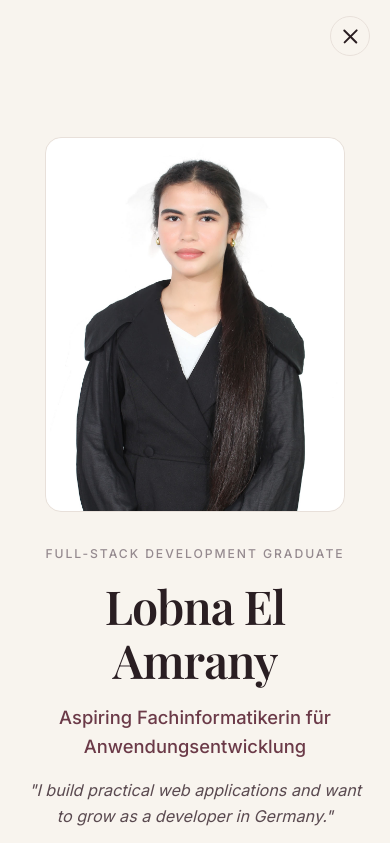
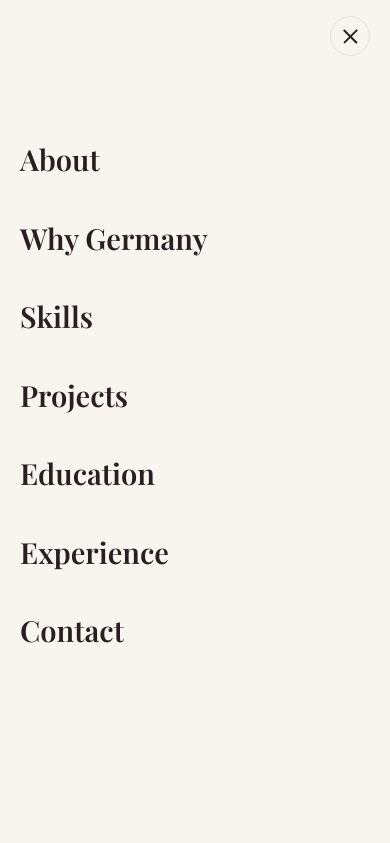
Before and after one commit to lobnaelamrany/portfolio, a plain HTML site: page index.html in a window 390 px wide. Both pictures are taken after a click on the button 350 px from the left and 36 px from the top of the page. Shown: the top 843 px of the page. Drawn offline with nearby package versions, Linux system fonts and the light colour scheme.

Commit message:
Update components.css

```diff
--- a/css/components.css
+++ b/css/components.css
@@ -2,7 +2,6 @@
    COMPONENTS — buttons, cards, accordion, tags
    ============================================ */
 
-/* ---------- BUTTONS ---------- */
 .btn {
   display: inline-flex;
   align-items: center;
@@ -56,7 +55,6 @@
   color: var(--color-accent);
 }
 
-/* ---------- TECH TAGS ---------- */
 .tech-tags {
   display: flex;
   flex-wrap: wrap;
@@ -75,7 +73,6 @@
   border-radius: var(--radius-full);
 }
 
-/* ---------- TECH LIST (skills) ---------- */
 .tech-list {
   display: flex;
   flex-wrap: wrap;
@@ -100,7 +97,6 @@
   color: var(--color-text-primary);
 }
 
-/* ---------- BADGES ---------- */
 .badge {
   display: inline-block;
   padding: var(--space-1) var(--space-3);
@@ -122,7 +118,6 @@
   background-color: var(--color-progress-bg);
 }
 
-/* ---------- PROJECT CARD (accordion) ---------- */
 .project-card {
   background-color: var(--color-bg);
   border: 1px solid var(--color-border);
@@ -254,7 +249,6 @@
   gap: var(--space-4);
 }
 
-/* ---------- LANGUAGE LIST ITEM ---------- */
 .language-list li {
   display: flex;
   justify-content: space-between;
@@ -284,7 +278,6 @@
   border-radius: var(--radius-full);
 }
 
-/* ---------- CONTACT ITEM ---------- */
 .contact-list li {
   display: flex;
   flex-direction: column;
@@ -319,7 +312,6 @@
   color: var(--color-accent);
 }
 
-/* ---------- LANGUAGE SWITCHER ---------- */
 .lang-switch {
   display: inline-flex;
   align-items: center;
@@ -347,7 +339,6 @@
   font-weight: 400;
 }
 
-/* ---------- THEME TOGGLE ---------- */
 .theme-toggle {
   display: inline-flex;
   align-items: center;
@@ -378,7 +369,6 @@
   display: block;
 }
 
-/* ---------- MENU TOGGLE (mobile) ---------- */
 .menu-toggle {
   display: none;
   flex-direction: column;
@@ -422,22 +412,19 @@
 @media (max-width: 900px) {
   .main-nav {
     position: fixed;
-    inset: 0;
-    background-color: var(--color-bg);
+    top: 0;
+    left: 0;
+    width: 100vw; /* العرض كامل ديال الشاشة */
+    height: 100vh; /* الطول كامل ديال الشاشة */
+    background-color: var(--color-bg); /* خلفية صلبة 100% */
     padding: 6rem var(--container-px) var(--space-8);
-    opacity: 0;
-    visibility: hidden;
-    pointer-events: none;
-    transition: opacity var(--dur-base) var(--ease-out),
-                visibility var(--dur-base) var(--ease-out);
-    z-index: 9999;
+    display: none; /* مخبية بالكامل فالبداية */
+    z-index: 99999; /* فوق الصورة وفوق أي حاجة */
     overflow-y: auto;
   }
 
   .main-nav.is-open {
-    opacity: 1;
-    visibility: visible;
-    pointer-events: auto;
+    display: block; /* كتبان ملي كتحلها */
   }
 
   .main-nav ul {
@@ -463,7 +450,7 @@
 
   .menu-toggle {
     display: inline-flex;
-    z-index: 100000;
+    z-index: 100000; /* زر الإغلاق فوق كلشي */
     position: relative;
   }
 }
```
